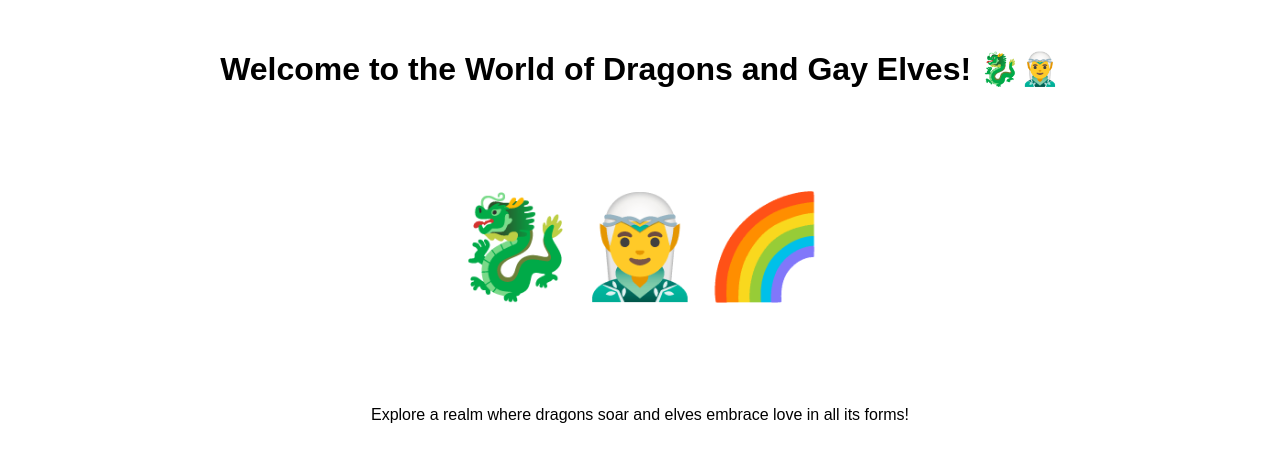
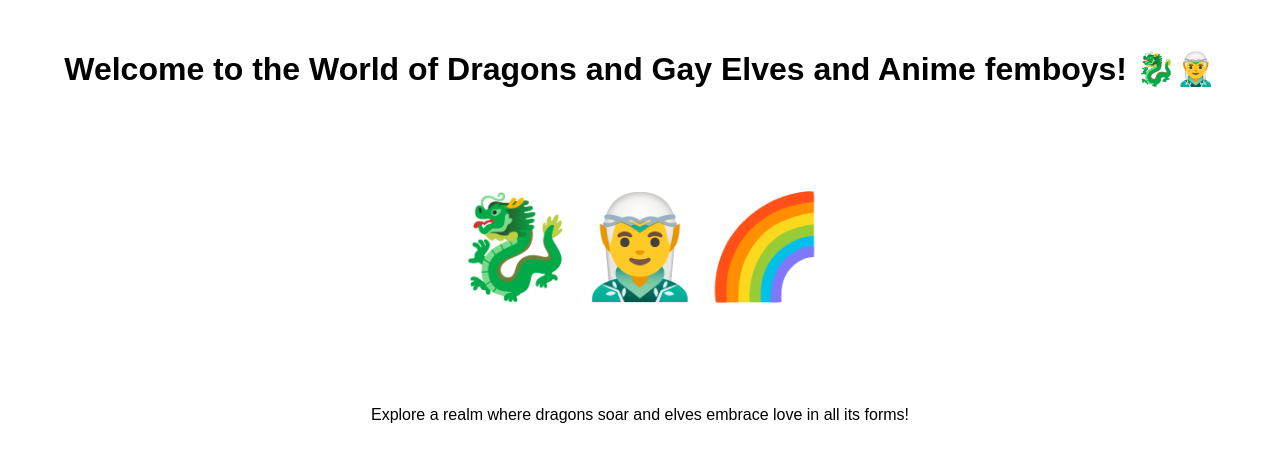
Before and after one commit to aidenvb/TestPer, a plain HTML site: page index.html in a window 1280 px wide. Drawn offline with Linux system fonts and the light colour scheme.

Commit message:
Update index.html

```diff
--- a/index.html
+++ b/index.html
@@ -3,7 +3,7 @@
 <head>
     <meta charset="UTF-8">
     <meta name="viewport" content="width=device-width, initial-scale=1.0">
-    <title>Dragons and Gay Elves</title>
+    <title>Dragons and Gay Elves and Anime femboys </title>
     <style>
         body {
             font-family: Arial, sans-serif;
@@ -16,7 +16,7 @@
     </style>
 </head>
 <body>
-    <h1>Welcome to the World of Dragons and Gay Elves! 🐉🧝‍♂️</h1>
+    <h1>Welcome to the World of Dragons and Gay Elves and Anime femboys! 🐉🧝‍♂️</h1>
     <p class="emoji">🐉🧝‍♂️🌈</p>
     <p>Explore a realm where dragons soar and elves embrace love in all its forms!</p>
 </body>
```
